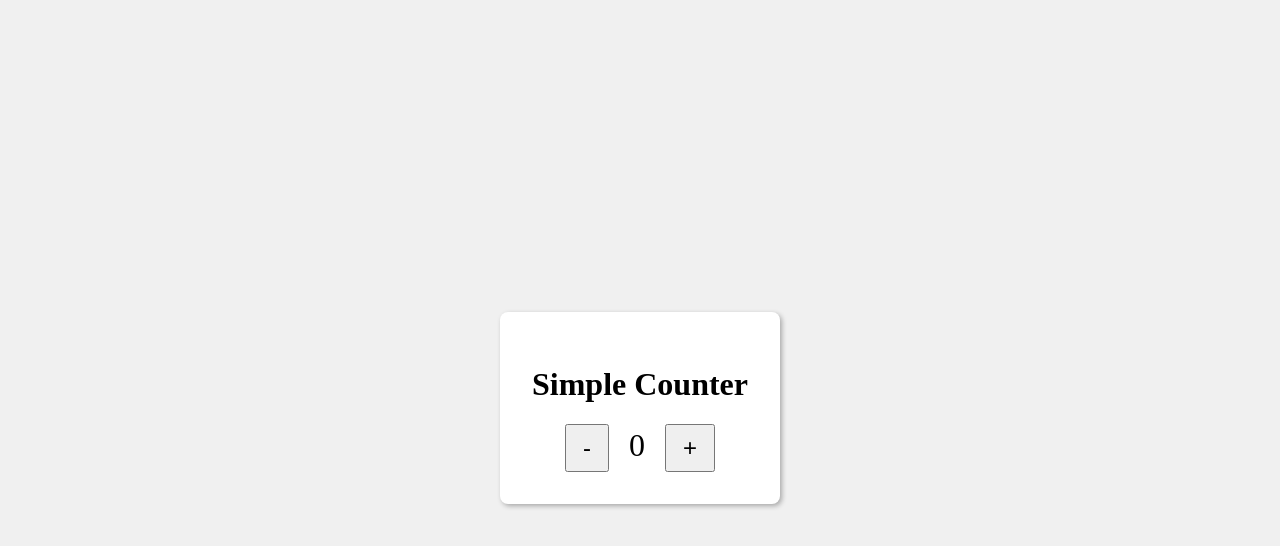
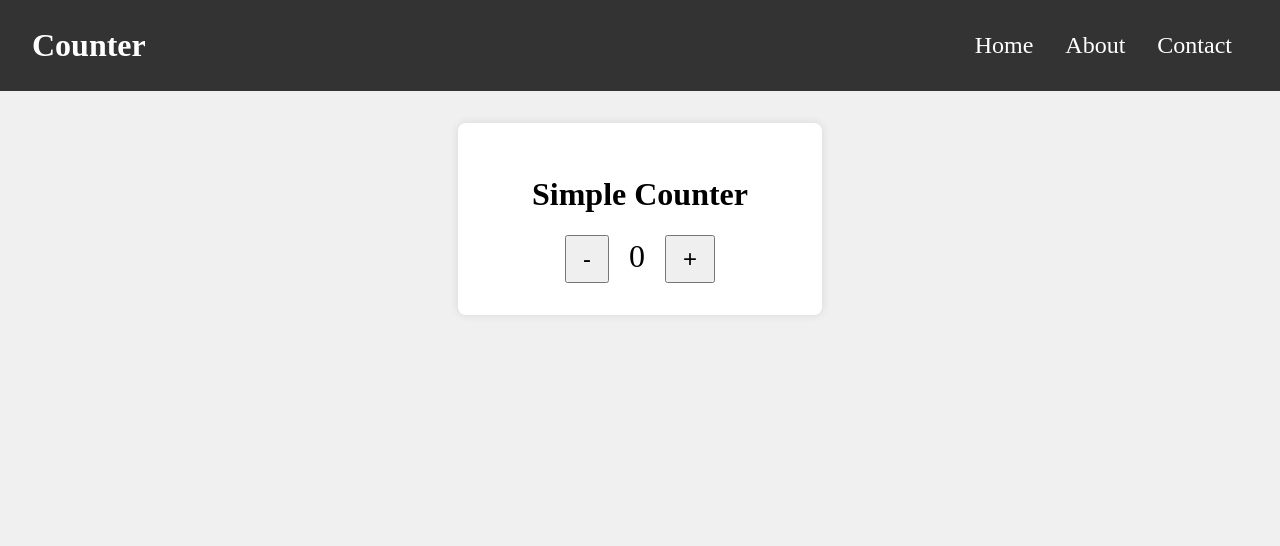
Before and after one commit to ashish397868/counter, a plain HTML site: page index.html in a window 1280 px wide. Drawn offline with Linux system fonts and the light colour scheme.

Commit message:
Added Navbar

```diff
--- a/index.html
+++ b/index.html
@@ -2,11 +2,20 @@
 <html lang="en">
   <head>
     <meta charset="UTF-8" />
-  <meta name="viewport" content="width=device-width, initial-scale=1.0"/>
+    <meta name="viewport" content="width=device-width, initial-scale=1.0" />
     <title>Simple Counter</title>
     <link rel="stylesheet" href="style.css" />
   </head>
   <body>
+    <nav class="navbar">
+      <div class="navbar-logo">Counter</div>
+      <ul class="navbar-links">
+        <li><a href="#">Home</a></li>
+        <li><a href="#">About</a></li>
+        <li><a href="#">Contact</a></li>
+      </ul>
+    </nav>
+
     <div class="container">
       <h1>Simple Counter</h1>
       <div class="counter">
--- a/style.css
+++ b/style.css
@@ -1,17 +1,46 @@
 body {
+  margin: 0;
   background-color: #f0f0f0;
+}
+
+.navbar {
+  background-color: #333;
+  color: white;
   display: flex;
-  justify-content: center;
+  justify-content: space-between;
   align-items: center;
-  height: 100vh;
+  padding: 1rem 2rem;
+}
+
+.navbar-logo {
+  font-weight: bold;
+  font-size: 2rem;
+}
+
+.navbar-links {
+  list-style: none;
+  display: flex;
+}
+
+.navbar-links a {
+  color: white;
+  text-decoration: none;
+  margin: 0 1rem;
+  font-size: 1.5rem;
+}
+
+.navbar-links a:hover {
+  color: #ddd;
 }
 
 .container {
   background: white;
   padding: 2rem;
   border-radius: 8px;
-box-shadow: 2px 2px 5px rgba(0, 0, 0, 0.3);
+  box-shadow: 0 0 10px rgba(0,0,0,0.1);
   text-align: center;
+  margin: 2rem auto;
+  width: 300px;
 }
 
 .counter button {
```
Lines whose indentation alone changed are shown as unchanged.
